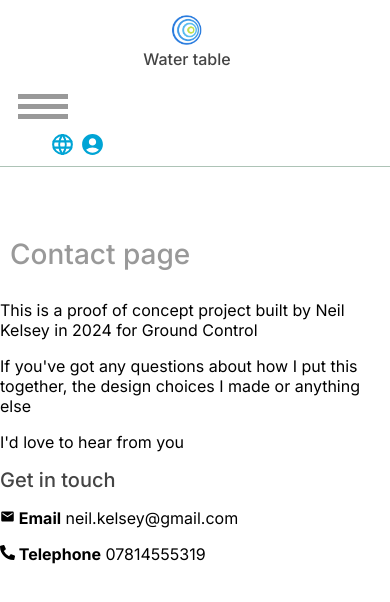
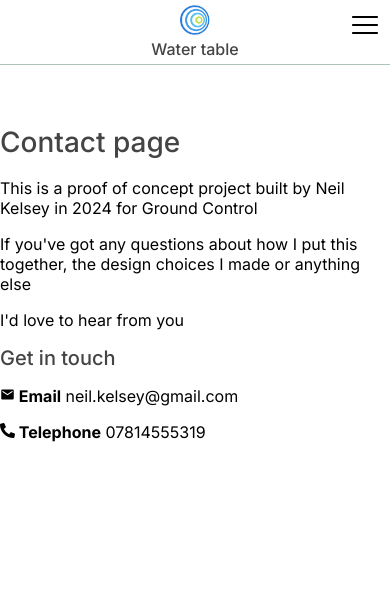
Before and after one commit to neil-kelsey/ground-control-water-table, a Next.js app in the folder ground-control-water-table/: page /contact in a window 390 px wide. Shown: the top 602 px of the page. Built offline with nearby package versions, Linux system fonts and the light colour scheme.

Commit message:
feat: Mobile menu styling is pretty clean now and header and footer sections looking good on all devices

```diff
--- a/ground-control-water-table/src/app/components/header.tsx
+++ b/ground-control-water-table/src/app/components/header.tsx
@@ -5,6 +5,8 @@ import Link from 'next/link';
 import { TbWorld } from "react-icons/tb";
 import { MdAccountCircle } from "react-icons/md";
 import { useToggle } from "../functions/useToggle";
+import { IoClose } from "react-icons/io5";
+import { RxHamburgerMenu } from "react-icons/rx";
 
 const Header = (props) => {
     const pathname = props.pathname;
@@ -27,11 +29,9 @@ const Header = (props) => {
                             Water table
                         </h1>
                     </div>
-                    <div className="col-md-6 text-align-center">
-                        <div onClick={toggle} className="icon">
-                            <div className="hamburger"></div>
-                            <div className="hamburger"></div>
-                            <div className="hamburger"></div>
+                    <div className="col-md-6 col-sm-12 text-align-center">
+                        <div onClick={toggle} className="burger-menu">
+                            {visible ? <IoClose size={30} /> : <RxHamburgerMenu size={30} />}
                         </div>
                         <ul className={visible ? "main-menu" : "mobile-invisible main-menu"}>
                             <li className={pathname === "/" ? "selected" : ""}><Link key={"/"} href={"/"}>Home</Link></li>
@@ -39,9 +39,9 @@ const Header = (props) => {
                             <li className={pathname === "/contact" ? "selected" : ""}><Link key={"/contact"} href={"/contact"}>Contact</Link></li>
                         </ul>
                     </div>
-                    <div className="col-md-3 text-align-right">
-                        <TbWorld size={25} className="header-icons margin-right-sm" />
-                        <MdAccountCircle size={25} className="header-icons"/>
+                    <div className="col-md-3 text-align-right mobile-invisible">
+                        <TbWorld size={20} className="header-icons margin-right-sm" />
+                        <MdAccountCircle size={20} className="header-icons"/>
                     </div>
                 </div>
             </div>
--- a/ground-control-water-table/src/app/globals.css
+++ b/ground-control-water-table/src/app/globals.css
@@ -173,8 +173,6 @@ th {
   margin:0 auto;
 }
 
-/* TODO - Move these header styles in to a header module CSS */
-
 .header {
   padding: var(--size-sm) 0;
   border-bottom:1px solid var(--light-grey);
@@ -199,6 +197,14 @@ th {
 .header .header-icons {
   filter: invert(44%) sepia(89%) saturate(2582%) hue-rotate(164deg) brightness(99%) contrast(101%);
   margin-top: var(--size-xs);
+}
+
+.burger-menu {
+  cursor: pointer;
+  display:none;
+  position: absolute;
+  top: var(--size-md);
+  right: var(--size-md);
 }
 
 /* Start of padding and margin */
@@ -412,60 +418,46 @@ xl- 1201px and above for extra large screens like TV. */
     margin:0;
   }
 
+  /* Start of header and mobile menu styling */
 
+  .header {
+    padding: var(--size-sm) 0 0 0;
+  }
 
+  .header h1 {
+    position:initial;
+    padding:0 0 var(--size-sm) 0;
+  }
 
+  .burger-menu {
+    display:initial;
+  }
 
+  .main-menu {
+    position: relative;
+    right: 8px;
+    margin:0;
+    width: calc(100% + 16px);
+  }
 
+  .main-menu li {
+    display:block;
+    margin:0;
+    border-top: 1px solid var(--light-grey);
+    background: var(--lighter-grey);
+  }
 
+  .selected {
+    border:none;
+  }
 
-  /* Start of mobile menu styling */
-
-  h1 {
-    color: #999;
-    padding: 10px;
- }
-  .icon {
-    cursor: pointer;
-    padding: 10px;
- }
-  .icon .hamburger {
-    width: 50px;
-    height: 5px;
-    background-color: #999;
-    margin-top: 5px;
- }
-  ul {
-    list-style: none;
-    width: 100%;
-    padding: 0;
-    border-bottom: 1px solid #999;
- }
-  ul a {
-    color: #999;
-    text-decoration: none;
- }
-  ul a li {
-    text-align: center;
-    padding: 10px;
-    border-top: 1px solid #999;
-    transition: all 0.3s ease;
- }
-  li:hover {
-    background-color: #999;
-    color: white;
-    transform: translateX(-10px);
- }
-
-
-
-
-
-
+  .main-menu a, .main-menu li, .selected, .selected a {
+    padding: var(--size-lg);
+  }
 
 }
 
-/* End of mobile only styling */
+/* End of header and mobile menu styling */
 
 .chart-container {
   width: 100%;
```
Also changed, not shown: 1 other file (tests, documents, lock files or other folders).
